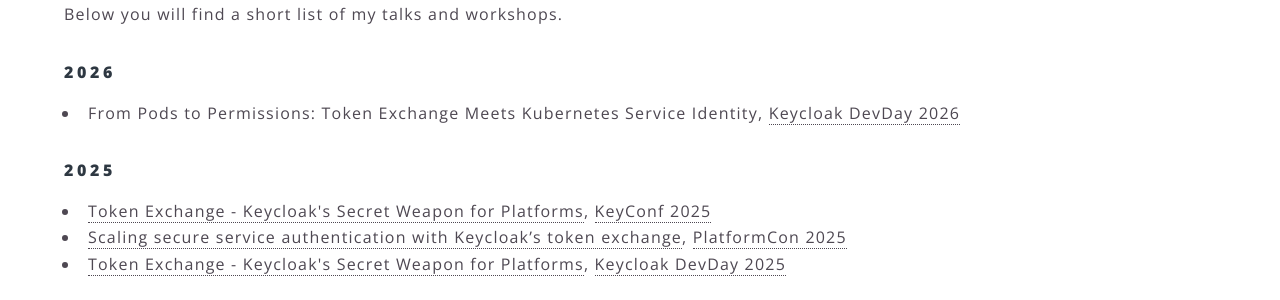
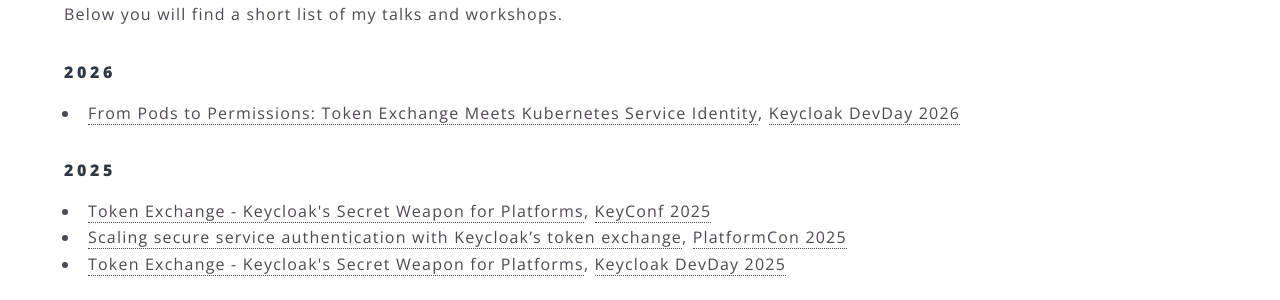
Before and after one commit to sventorben/sventorben.de, a Jekyll site: the page built from talks.html, in a window 1280 px wide and 900 px high, scrolled down 524 px. Shown: the part 158-458 px from the top of the window. Built offline with Jekyll 4.4.1, drawn with Linux system fonts in a browser that asks for light colours; part of the change alters nothing that is shown.

```diff
--- a/talks.html
+++ b/talks.html
@@ -10,7 +10,7 @@ subtitle: at conferences and meetups
 	<p>Below you will find a short list of my talks and workshops.</p>
         <h4>2026</h4>
 	<ul>
-		<li>From Pods to Permissions: Token Exchange Meets Kubernetes Service Identity, <a href="https://keycloak-day.dev/" target="_blank">Keycloak DevDay 2026</a></li>
+		<li><a href="https://youtu.be/_H8t1KB2VRg?si=0xWHzB_xD6qXaL-o" target="_blank">From Pods to Permissions: Token Exchange Meets Kubernetes Service Identity</a>, <a href="https://keycloak-day.dev/" target="_blank">Keycloak DevDay 2026</a></li>
 	</ul>
         <h4>2025</h4>
 	<ul>
```
